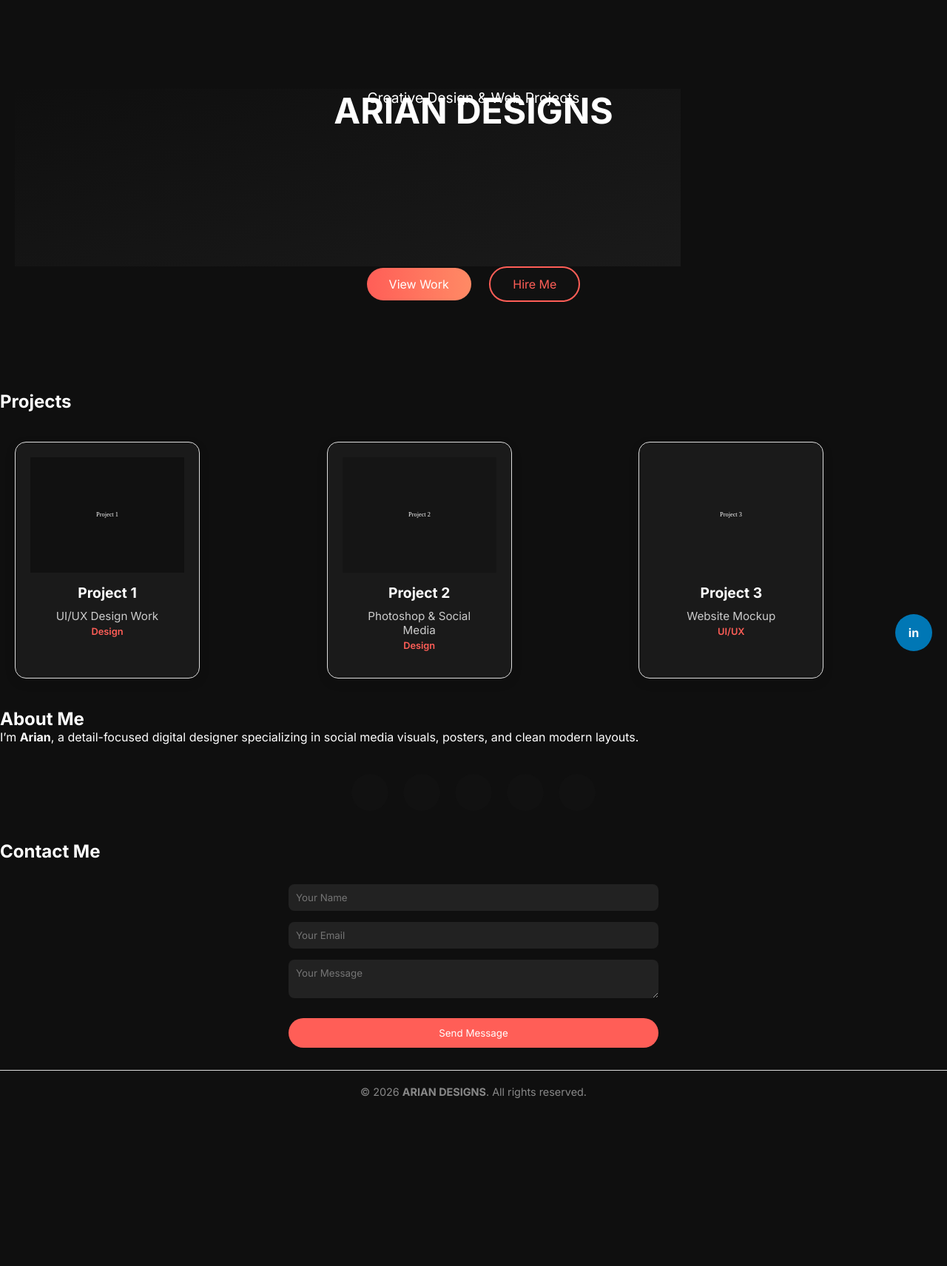
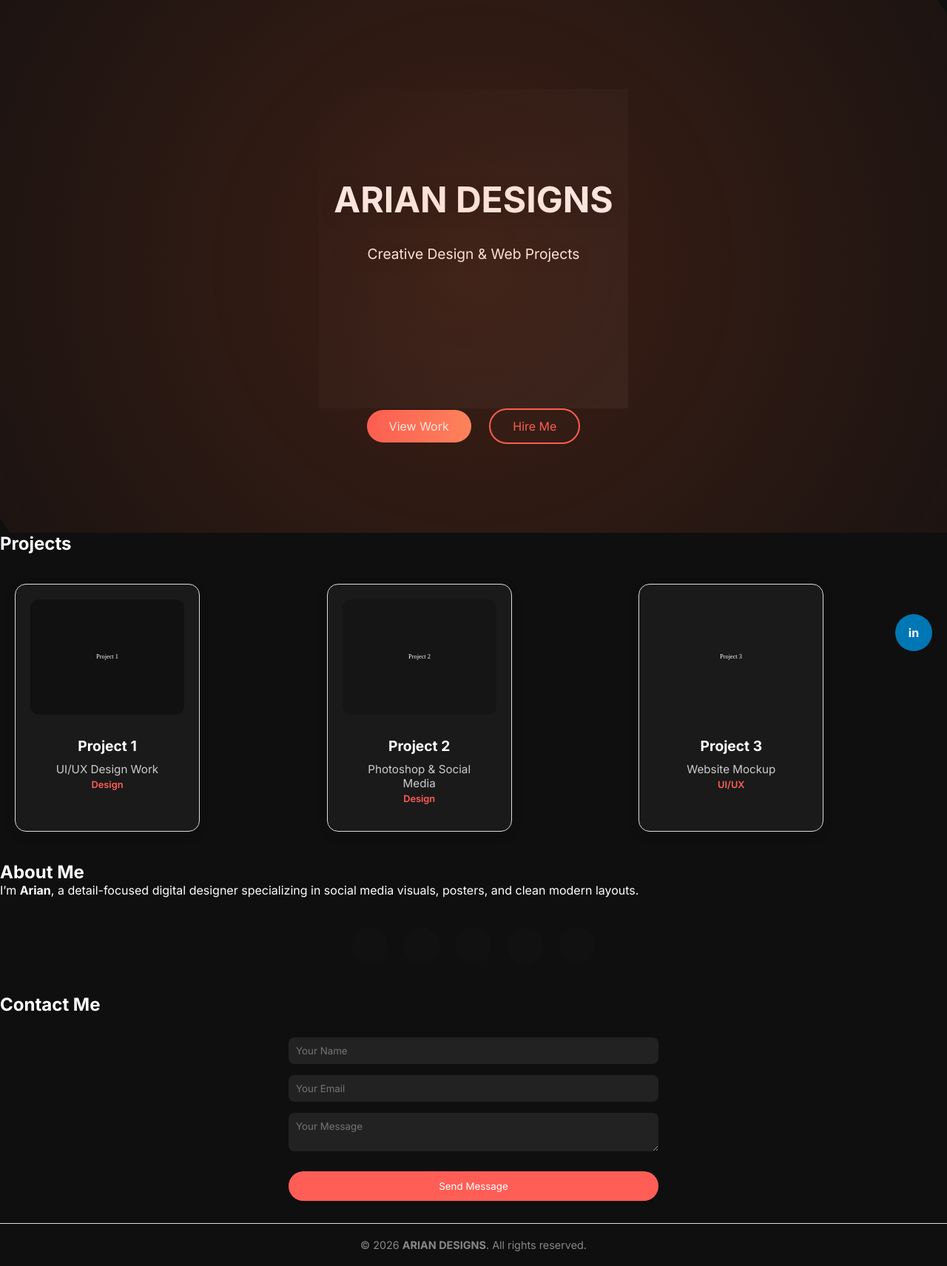
Before and after one commit to ariantechzone-stack/ariantechzone-stack.github.io, a Jekyll site: the page built from index.md, in a window 1280 px wide. Shown: the whole page at 74% size. Built offline with Jekyll 4.4.1, drawn with Linux system fonts in a browser that asks for light colours; before the commit the page ends 1504 px from its top, so only the background shows below that.

Commit message:
Update style.css

```diff
--- a/assets/css/style.css
+++ b/assets/css/style.css
@@ -1,3 +1,163 @@
+
+
+
+/* --- Body & Theme --- */
+body {
+    font-family: 'Segoe UI', sans-serif;
+    margin: 0;
+    padding: 0;
+    overflow-x: hidden;
+    transition: background 0.5s, color 0.5s;
+    background: linear-gradient(135deg, #f0f0f0, #ffffff);
+}
+
+.theme-light {
+    background: linear-gradient(135deg, #f0f0f0, #ffffff);
+    color: #111;
+}
+
+.theme-dark {
+    background: linear-gradient(135deg, #111, #222);
+    color: #eee;
+}
+
+/* --- Hero Section --- */
+.hero {
+    position: relative;
+    height: 80vh;
+    display: flex;
+    flex-direction: column;
+    justify-content: center;
+    align-items: center;
+    perspective: 1200px;
+    overflow: hidden;
+    text-align: center;
+}
+
+.parallax-layer {
+    position: absolute;
+    width: 100%;
+    height: 100%;
+    top: 0; left: 0;
+    pointer-events: none;
+    transition: transform 0.1s ease-out;
+}
+
+/* Floating text */
+.hero h1, .hero p {
+    position: relative;
+    z-index: 5;
+    margin: 0;
+    text-shadow: 0 4px 20px rgba(0,0,0,0.3);
+    transition: transform 0.3s ease;
+}
+
+/* --- Social Icons --- */
+.social-icons {
+    display: flex;
+    justify-content: center;
+    gap: 25px;
+    margin-top: 20px;
+    z-index: 10;
+    position: relative;
+}
+
+.social-icons a {
+    text-decoration: none;
+    font-weight: bold;
+    color: #111;
+    padding: 12px;
+    border-radius: 50%;
+    background: rgba(255,255,255,0.2);
+    transition: all 0.3s ease;
+    box-shadow: 0 0 10px rgba(0,0,0,0.1);
+}
+
+.social-icons a:hover {
+    transform: scale(1.4);
+    box-shadow: 0 0 20px #f05a28, 0 0 40px #f05a28;
+    color: #fff;
+}
+
+/* --- Projects Section --- */
+.projects {
+    display: flex;
+    justify-content: center;
+    flex-wrap: wrap;
+    gap: 30px;
+    padding: 60px 20px;
+}
+
+.project-card {
+    border-radius: 15px;
+    padding: 20px;
+    width: 260px;
+    text-align: center;
+    background: rgba(255,255,255,0.9);
+    box-shadow: 0 8px 20px rgba(0,0,0,0.15);
+    transition: transform 0.3s ease, box-shadow 0.3s ease;
+    transform-style: preserve-3d;
+    cursor: pointer;
+    opacity: 0;
+    transform: translateY(50px);
+}
+
+.project-card:hover {
+    transform: translateY(-10px) rotateX(5deg) rotateY(5deg);
+    box-shadow: 0 20px 40px rgba(0,0,0,0.3);
+}
+
+.project-card img {
+    max-width: 100%;
+    border-radius: 12px;
+    margin-bottom: 15px;
+}
+
+.btn {
+    display: inline-block;
+    margin-top: 12px;
+    padding: 10px 20px;
+    background: #111;
+    color: #fff;
+    border-radius: 6px;
+    text-decoration: none;
+    transition: background 0.3s;
+}
+
+.btn:hover {
+    background: #f05a28;
+}
+
+/* --- Footer --- */
+footer {
+    text-align: center;
+    padding: 25px;
+    font-size: 0.9rem;
+    border-top: 1px solid rgba(0,0,0,0.1);
+}
+
+/* --- Moving Background for Hero --- */
+.hero::before {
+    content: '';
+    position: absolute;
+    width: 200%;
+    height: 200%;
+    top: -50%;
+    left: -50%;
+    background: radial-gradient(circle, rgba(240,90,40,0.2) 0%, transparent 70%);
+    animation: rotate-bg 30s linear infinite;
+    z-index: 1;
+}
+
+@keyframes rotate-bg {
+    0% { transform: rotate(0deg); }
+    100% { transform: rotate(360deg); }
+}
+
+
+
+
+
 /* --- Basic Styles --- */
 body {
     font-family: 'Segoe UI', sans-serif;
```
